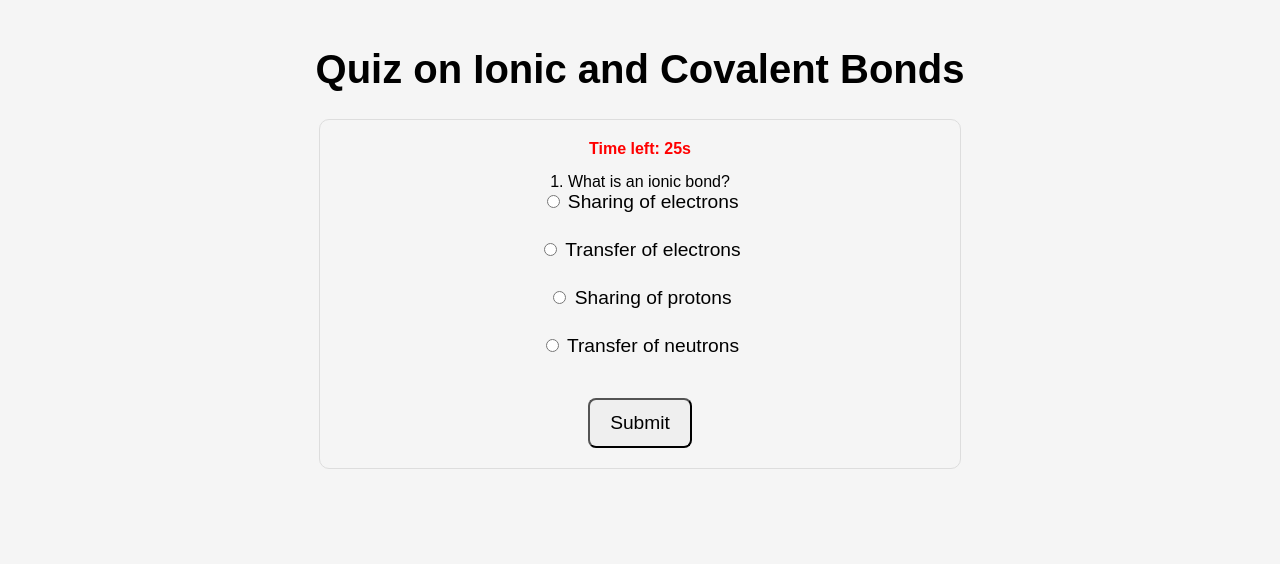
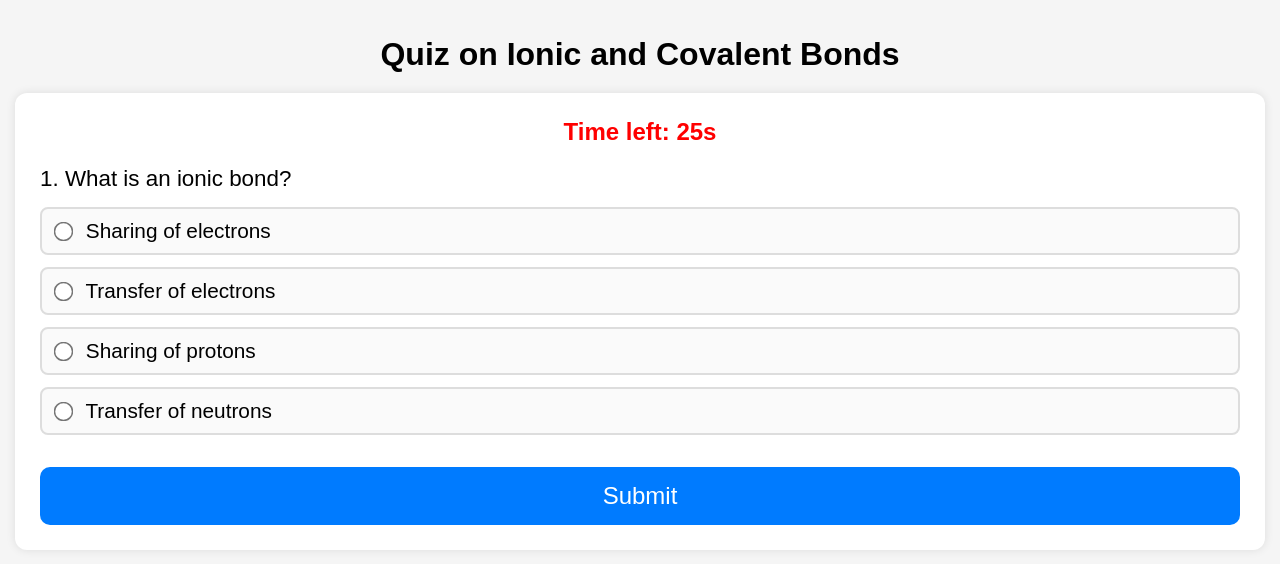
Before and after one commit to benedicthernandez19-rgb/quizz-app, a plain HTML site: page index.html in a window 1280 px wide. Drawn offline with Linux system fonts and the light colour scheme.

Commit message:
Update index.html

```diff
--- a/index.html
+++ b/index.html
@@ -4,60 +4,82 @@
   <meta charset="UTF-8">
   <title>Quiz on Ionic and Covalent Bonds</title>
   <style>
-    body { font-family: Arial, sans-serif; margin: 20px; text-align: center; }
-    #quiz-box { max-width: 600px; margin: auto; padding: 20px; border: 1px solid #ddd; border-radius: 10px; }
-    .question { font-size: 18px; margin-bottom: 15px; }
-    .options { text-align: left; margin: 10px 0; }
-    button { margin-top: 15px; padding: 10px 20px; }
-    #timer { font-weight: bold; color: red; margin-bottom: 15px; }
-  </style><style>
     body {
       font-family: Arial, sans-serif;
       background: #f5f5f5;
       margin: 0;
-    padding: 20px;
+      padding: 15px;
     }
 
-  .quiz-container {
-    max-width: 900px;   /* wider box */
+    .quiz-container, #quiz-box {
+      max-width: 100%;   /* full width on phones */
       margin: 0 auto;
       background: white;
-    padding: 40px;      /* more padding */
+      padding: 25px;
       border-radius: 12px;
-    box-shadow: 0 0 15px rgba(0,0,0,0.1);
+      box-shadow: 0 0 10px rgba(0,0,0,0.1);
     }
 
     h1 {
-    font-size: 2.5rem;   /* bigger title */
+      font-size: 2rem;   /* large title */
+      text-align: center;
+      margin-bottom: 20px;
+    }
+
+    #timer {
+      font-size: 1.5rem;
+      font-weight: bold;
+      color: red;
+      margin-bottom: 20px;
       text-align: center;
     }
 
     .question {
-    font-size: 1.3rem;   /* bigger question text */
+      font-size: 1.4rem;   /* larger question text */
       margin-bottom: 15px;
     }
 
     label {
-    font-size: 1.2rem;   /* bigger choices */
+      font-size: 1.3rem;   /* bigger answer choices */
       display: block;
-    margin-bottom: 8px;
-    cursor: pointer;
+      margin: 12px 0;
+      padding: 10px;
+      border: 2px solid #ddd;
+      border-radius: 8px;
+      background: #fafafa;
+    }
+
+    label:hover {
+      background: #f0f0f0;
+    }
+
+    input[type="radio"] {
+      transform: scale(1.5);   /* make radio buttons larger */
+      margin-right: 10px;
     }
 
     button {
-    font-size: 1.2rem;   /* bigger button */
-    padding: 12px 20px;
-    border-radius: 8px;
+      font-size: 1.5rem;   /* bigger button text */
+      padding: 15px 25px;
+      margin-top: 20px;
+      border-radius: 10px;
+      border: none;
+      background: #007bff;
+      color: white;
       cursor: pointer;
+      width: 100%;
+    }
+
+    button:hover {
+      background: #0056b3;
     }
 
     #result {
-    font-size: 1.5rem;   /* bigger score text */
-    margin-top: 20px;
+      font-size: 1.8rem;
+      margin-top: 30px;
       text-align: center;
     }
   </style>
-
 </head>
 <body>
   <h1>Quiz on Ionic and Covalent Bonds</h1>
@@ -116,10 +138,10 @@ function loadQuestion() {
     return;
   }
 
-  document.getElementById("question-container").innerHTML = questions[current].q;
+  document.getElementById("question-container").innerHTML = `<div class="question">${questions[current].q}</div>`;
   let optionsHTML = "";
   questions[current].options.forEach((opt, i) => {
-    optionsHTML += `<label><input type="radio" name="option" value="${i}"> ${opt}</label><br>`;
+    optionsHTML += `<label><input type="radio" name="option" value="${i}"> ${opt}</label>`;
   });
   document.getElementById("options").innerHTML = optionsHTML;
 
```
Lines whose indentation alone changed are shown as unchanged.
